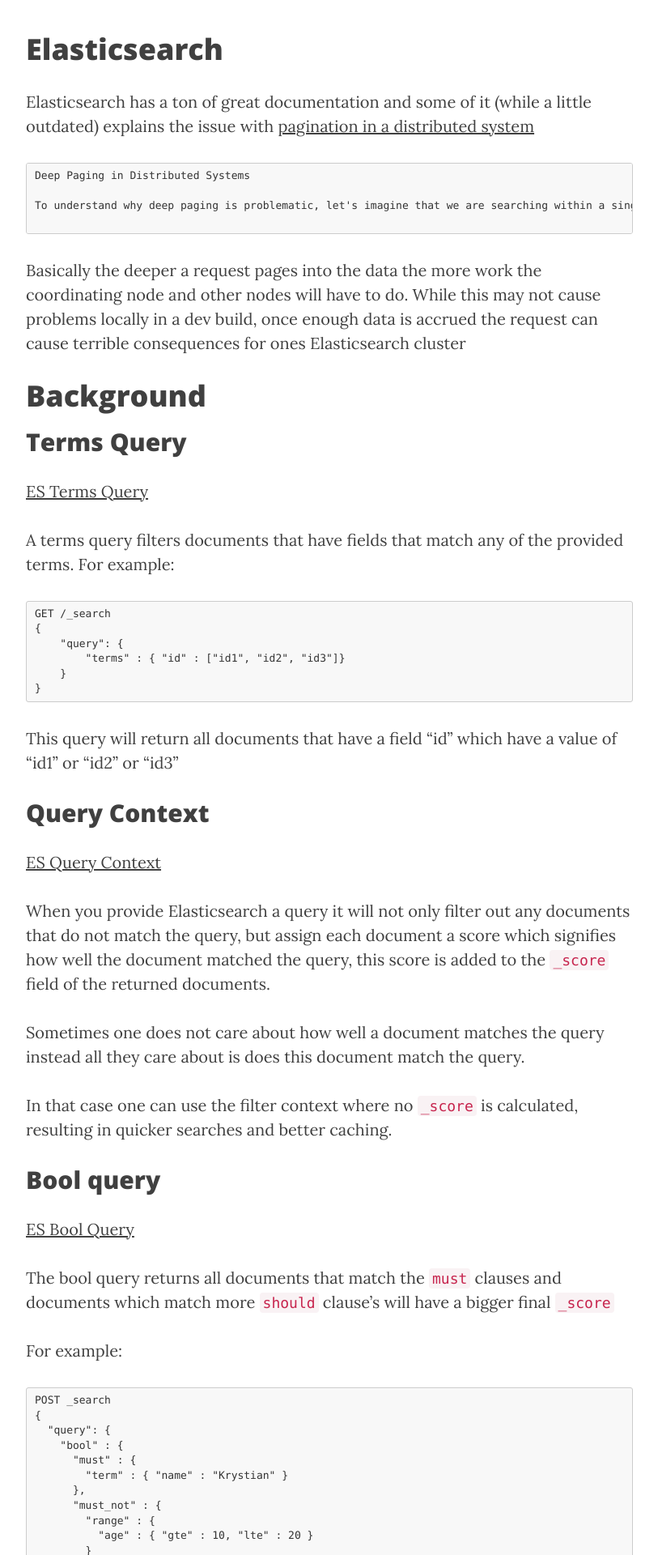
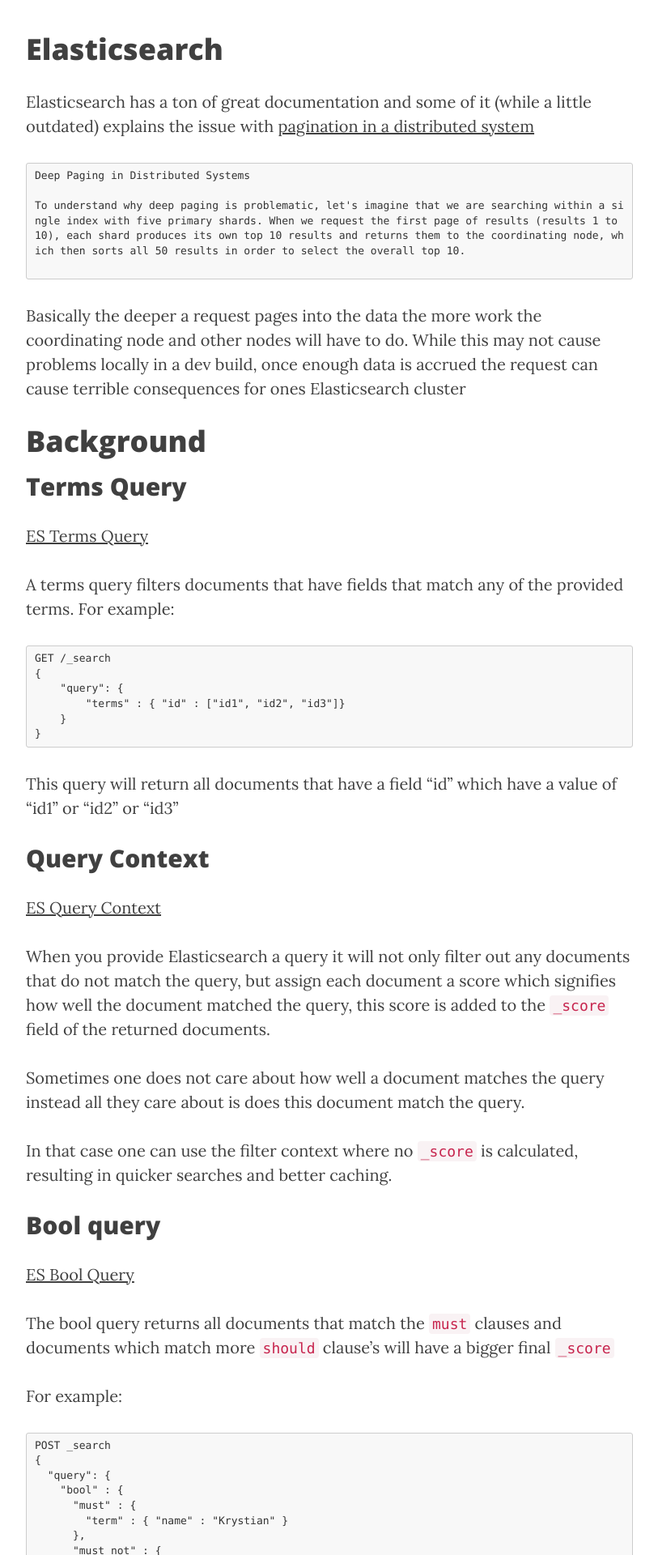
Before and after one commit to kwojcicki/kwojcicki.github.io, a Jekyll site: the page built from _posts/2018-01-15-ES-PAGINATION2.md, in a window 1280 px wide. Shown: the part 1450-3370 px from the top of the page at 81% size, without its empty margins (233-1046 px from the left). Built offline with Jekyll 4.4.1, drawn with Linux system fonts in a browser that asks for light colours; nearby versions of some CDN libraries.

Commit message:
changing css

```diff
--- a/css/syntax.css
+++ b/css/syntax.css
@@ -1,6 +1,6 @@
 .highlight pre code *{white-space:nowrap;//this sets all children inside to nowrap}
 .highlight pre{overflow-x:auto;//this sets the scrolling in x}
-.highlight pre code{white-space:pre;//forces <code> to respect <pre> formatting}
+//.highlight pre code{white-space:pre;//forces <code> to respect <pre> formatting}
 .highlight pre, pre, .highlight .hll{background-color:#f8f8f8;border:1px solid #ccc;padding:6px 10px;border-radius:3px;}
 .highlight .c{color:#999988;font-style:italic;}
 .highlight .err{color:#a61717;background-color:#e3d2d2;}
```
